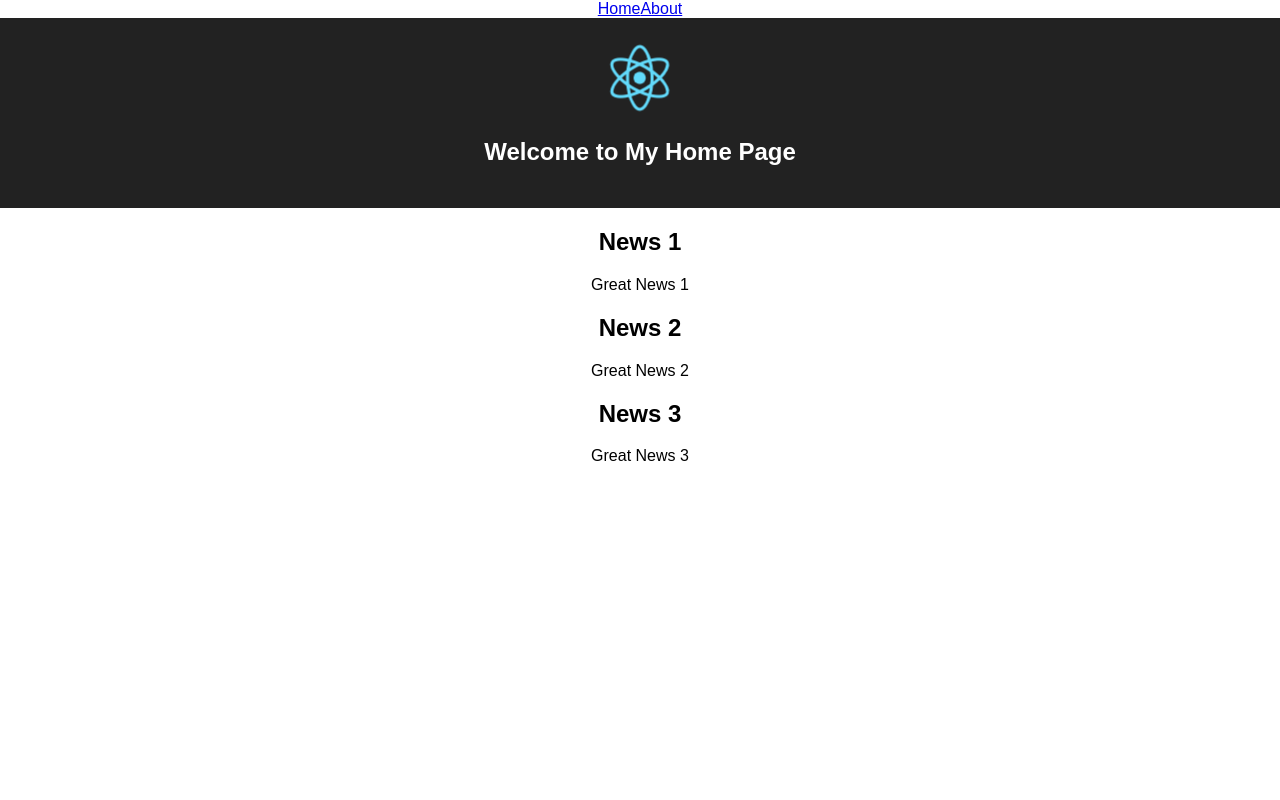
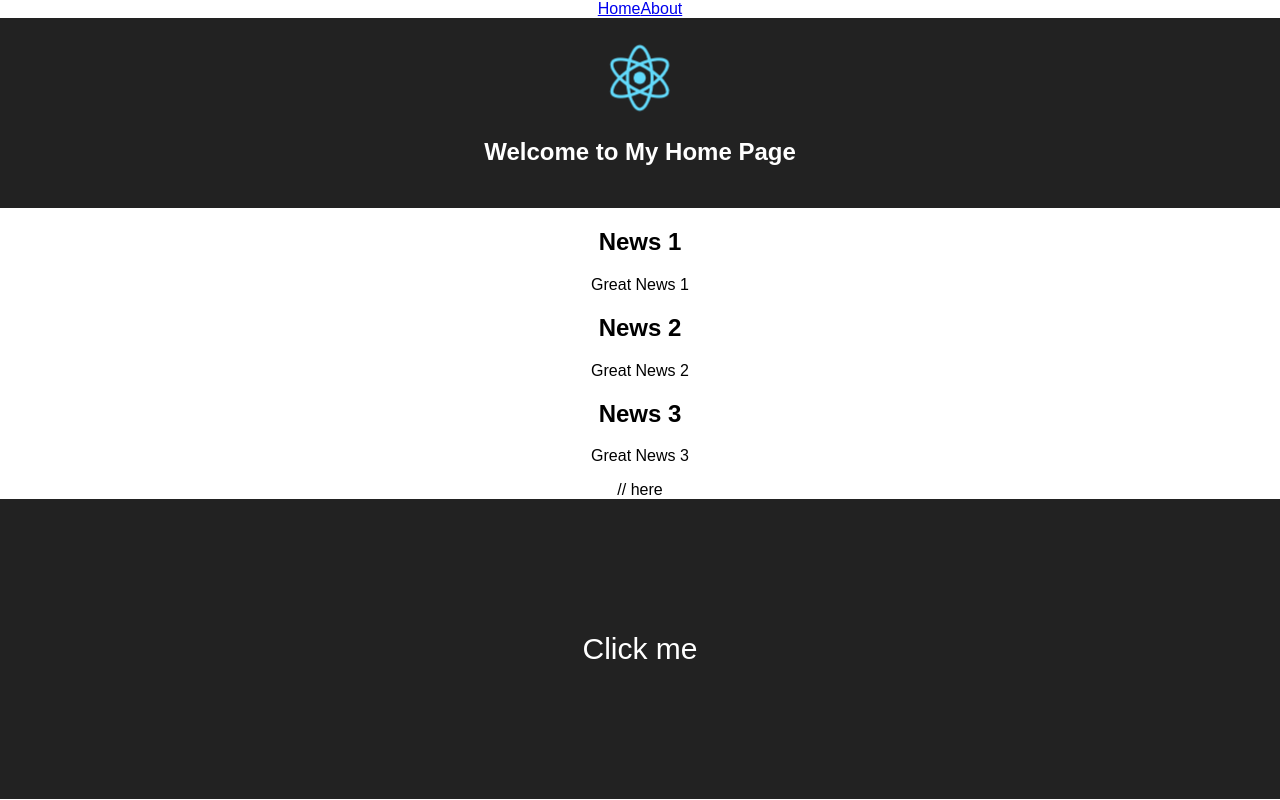
Before and after one commit to Brigitte-e/react, a React app: page / in a window 1280 px wide. Built offline with nearby package versions, Linux system fonts and the light colour scheme.

Commit message:
nice try

```diff
--- /dev/null
+++ b/src/components/Button/Button.js
@@ -0,0 +1,35 @@
+import React, { Component } from 'react';
+import './Button.scss';
+
+class Button extends Component {
+  // colorClass = '';
+  // isActive = false;
+
+  constructor(props) {
+    super(props);
+    // this.isActive = this.isActive.bind(this);
+    // this.isActive = false;
+    this.showMessage = this.showMessage.bind(this);
+    // this.colorClass = this.colorClass.bind(this);
+  }
+
+  showMessage() {
+    console.log('Clicked');
+    // this.isActive = !this.isActive;
+    // if(this.isActive)
+    //   this.colorClass = this.colorClass.push('pink');
+    //   console.log('this.colorClass',this.colorClass);
+  }
+
+  render() {
+    return (
+      // <div className={'button ' + this.colorClass}>
+      <div className='button '>
+        // {this.colorClass}here
+        <button onClick={this.showMessage}>Click me</button>
+      </div>
+    );
+  }
+}
+
+export default Button;
--- /dev/null
+++ b/src/components/Button/Button.scss
@@ -0,0 +1,10 @@
+.button {
+  button {
+    width: 100%;
+    color: #fff;
+    border: none;
+    height: 300px;
+    font-size: 30px;
+    background: #222;
+  }
+}
--- a/src/components/Home/Home.js
+++ b/src/components/Home/Home.js
@@ -3,6 +3,7 @@ import logo from './../../assets/images/logo.svg';
 import './Home.scss';
 import Header from './../Header/Header';
 import News from './../News/News';
+import Button from './../Button/Button';
 
 class Home extends Component {
   render() {
@@ -29,6 +30,7 @@ class Home extends Component {
           <h1 className="App-title">Welcome to My Home Page</h1>
         </div>
         <News news={my_news} />
+        <Button />
       </div>
     );
   }
```
